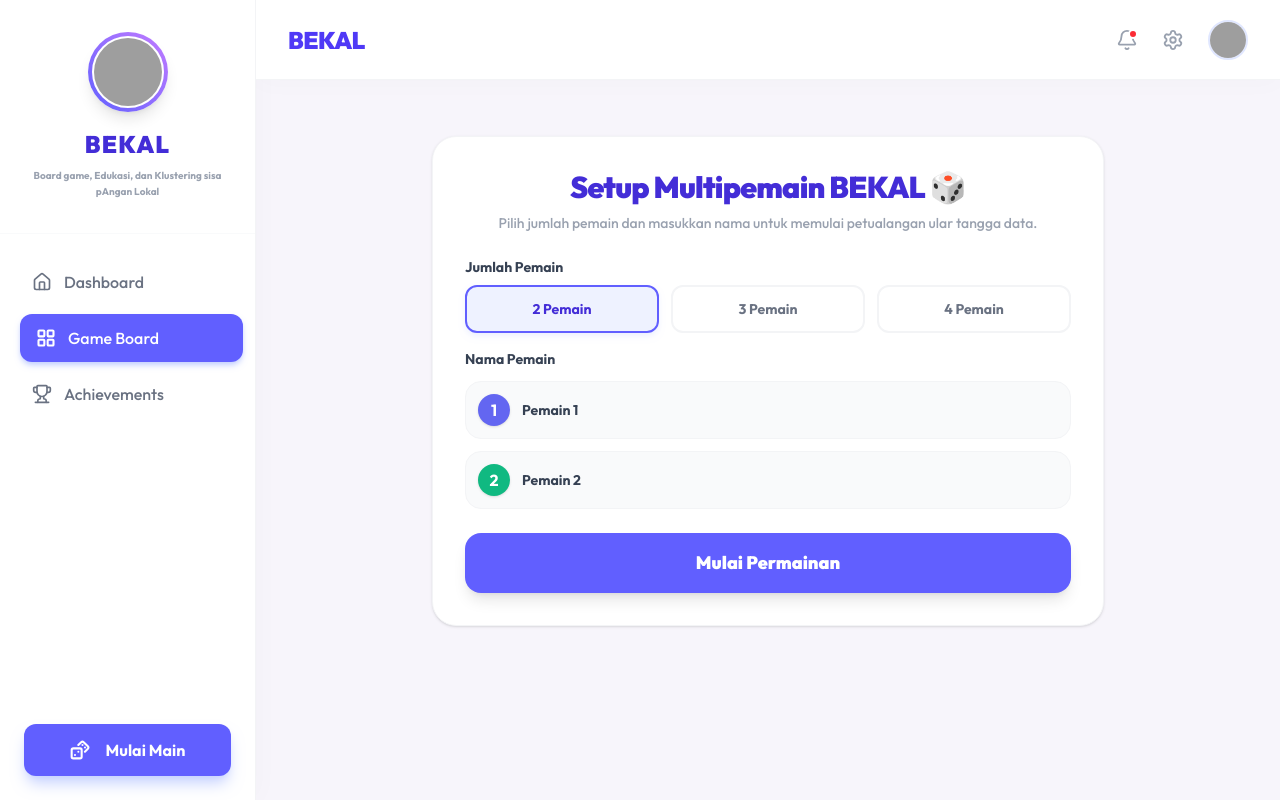
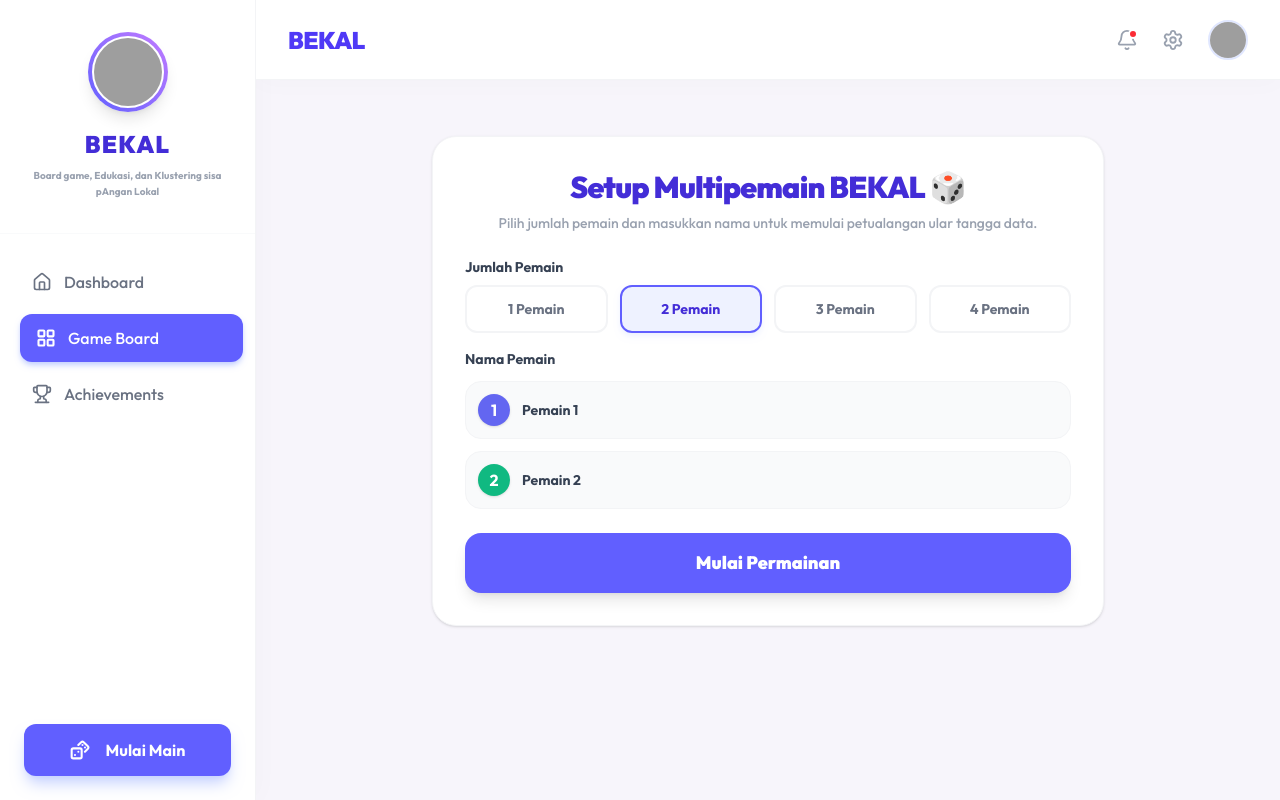
Before and after one commit to utsrale/Dashboard-SEC, a Next.js app: page /game in a window 1280 px wide. Built offline with nearby package versions, Linux system fonts and the light colour scheme; grey boxes are pictures that could not be loaded.

Commit message:
Add 1 player option to setup screen for solo play support

```diff
--- a/src/components/SnakesLadders.jsx
+++ b/src/components/SnakesLadders.jsx
@@ -566,8 +566,8 @@ export default function SnakesLadders() {
         <div className="space-y-4">
           <div>
             <label className="block text-sm font-bold text-gray-700 mb-2">Jumlah Pemain</label>
-            <div className="grid grid-cols-3 gap-3">
-              {[2, 3, 4].map(n => (
+            <div className="grid grid-cols-4 gap-3">
+              {[1, 2, 3, 4].map(n => (
                 <button
                   key={n}
                   onClick={() => setNumPlayers(n)}
```
